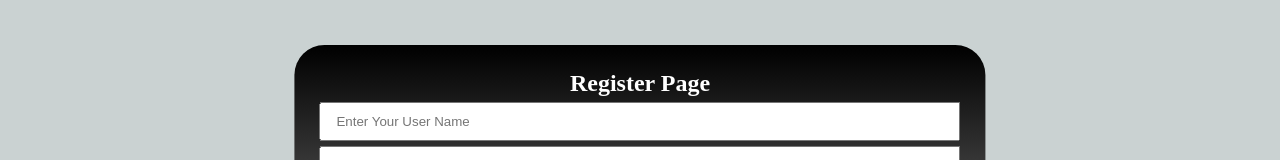
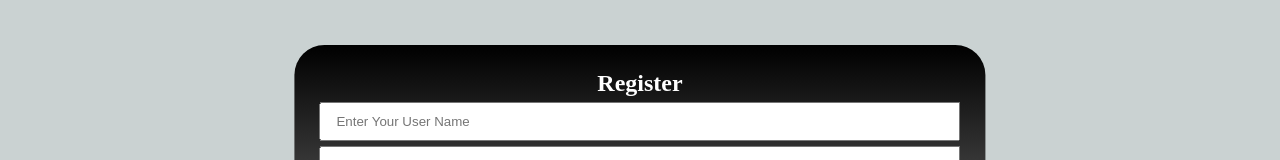
Before and after one commit to menna-mohamed12664/app-JS, a plain HTML site: page regiser.html in a window 1280 px wide. Shown: the part 217-377 px from the top of the page. Drawn offline with Linux system fonts and the light colour scheme.

Commit message:
Update regiser.html

```diff
--- a/regiser.html
+++ b/regiser.html
@@ -26,7 +26,7 @@
         </div><!-- container -->
     </header>
     <section id="section-form">
-         <h2>Register Page</h2>
+         <h2>Register</h2>
          <form>
             <input type="text" placeholder="Enter Your User Name" id="userName">
             <input type="email" placeholder="Enter Your User email" id="email">
@@ -42,4 +42,5 @@
     </section>
     <script src="js/regiser.js"></script>
 </body>
+
 </html>
```
